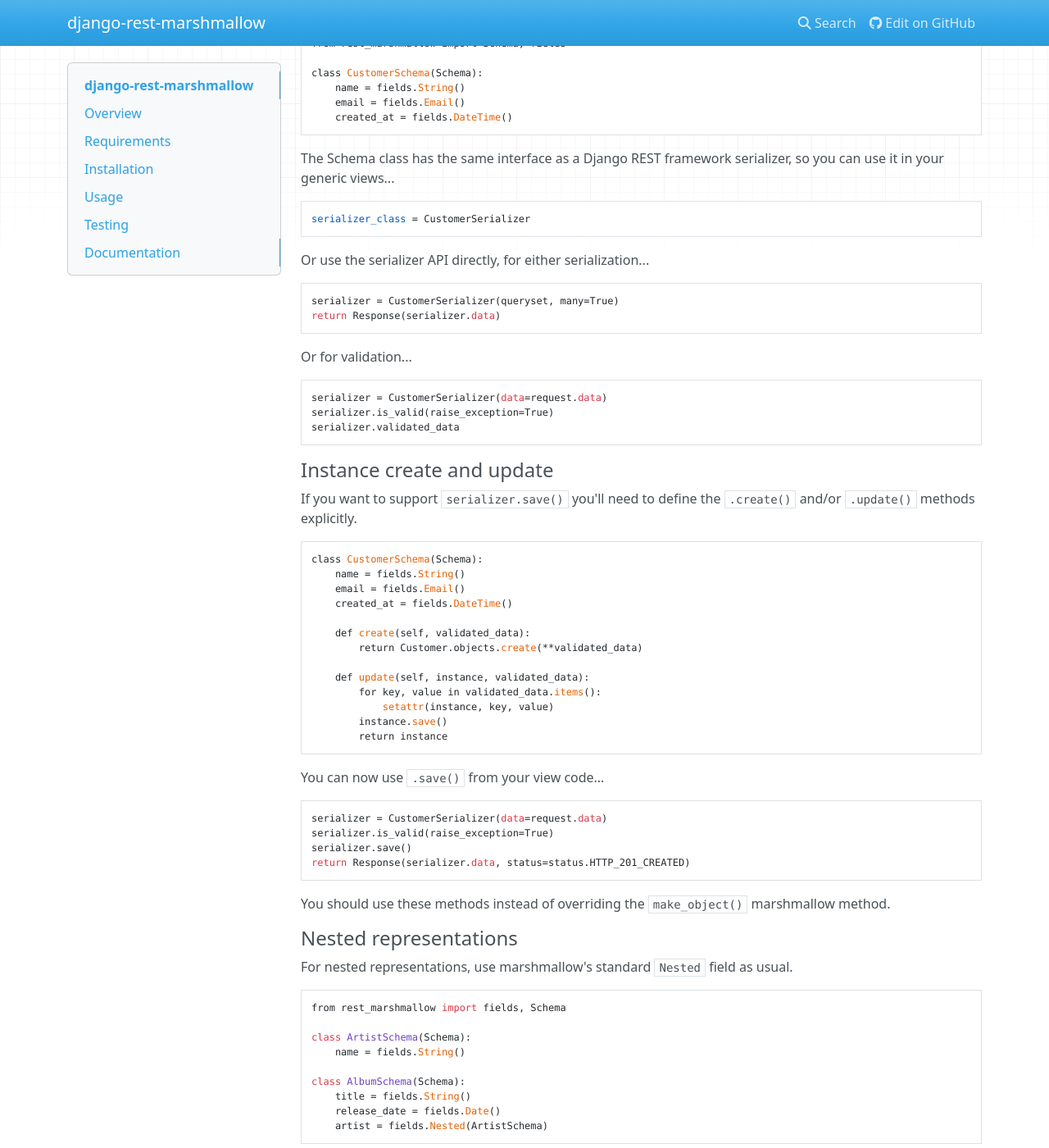
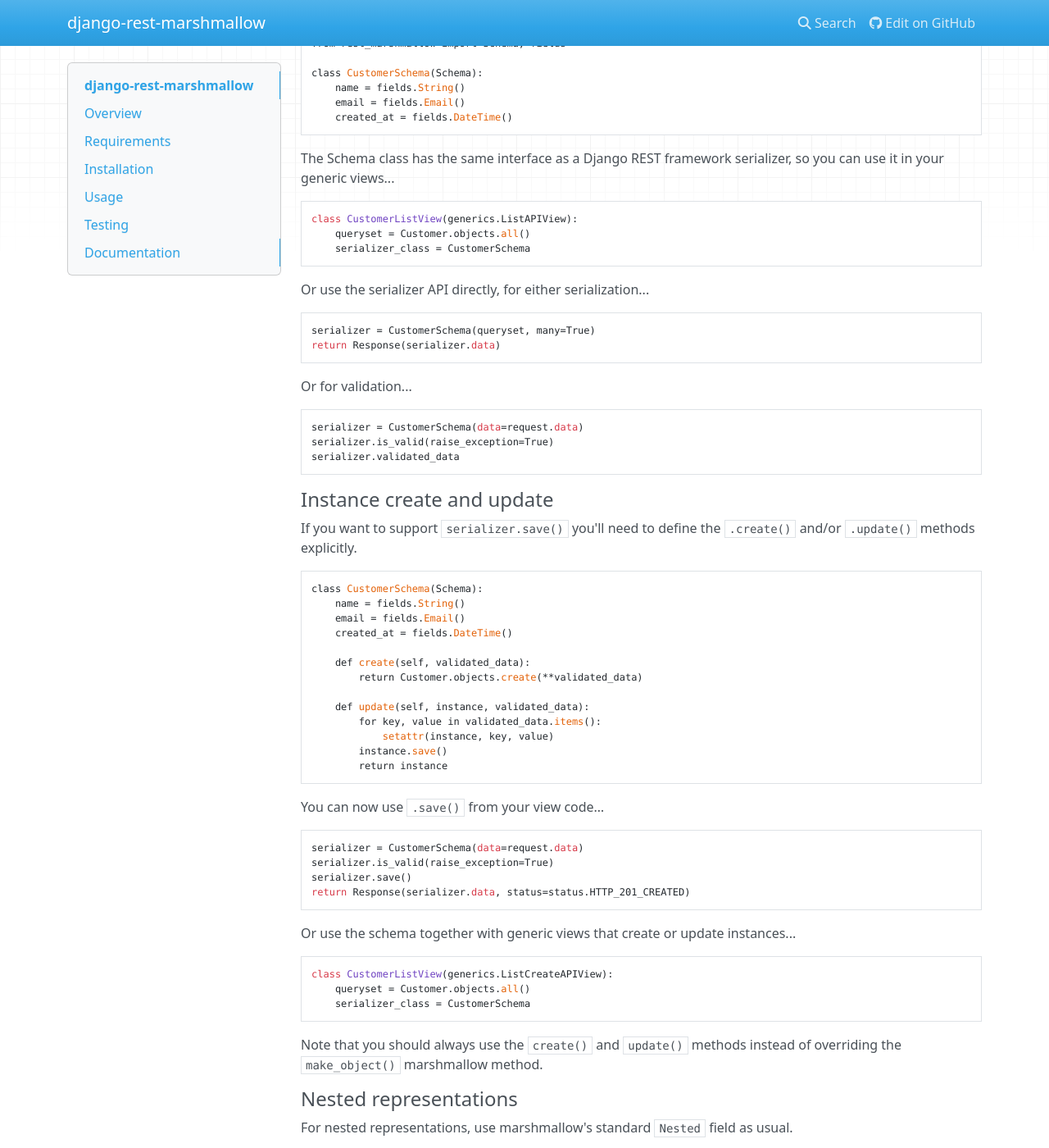
Before and after one commit to marshmallow-code/django-rest-marshmallow, an MkDocs documentation site: the page built from docs/index.md, in a window 1280 px wide and 1400 px high, scrolled down 792 px. Shown: the whole window at 82% size. Built offline with MkDocs 1.6.1, drawn with Linux system fonts in a browser that asks for light colours; nearby versions of some CDN libraries; some of the changed text lies outside the part shown.

Commit message:
Docs updates

```diff
--- a/docs/index.md
+++ b/docs/index.md
@@ -48,16 +48,18 @@
 
 The Schema class has the same interface as a Django REST framework serializer, so you can use it in your generic views...
 
-    serializer_class = CustomerSerializer
+    class CustomerListView(generics.ListAPIView):
+        queryset = Customer.objects.all()
+        serializer_class = CustomerSchema
 
 Or use the serializer API directly, for either serialization...
 
-    serializer = CustomerSerializer(queryset, many=True)
+    serializer = CustomerSchema(queryset, many=True)
     return Response(serializer.data)
 
 Or for validation...
 
-    serializer = CustomerSerializer(data=request.data)
+    serializer = CustomerSchema(data=request.data)
     serializer.is_valid(raise_exception=True)
     serializer.validated_data
 
@@ -81,12 +83,18 @@
 
 You can now use `.save()` from your view code…
 
-    serializer = CustomerSerializer(data=request.data)
+    serializer = CustomerSchema(data=request.data)
     serializer.is_valid(raise_exception=True)
     serializer.save()
     return Response(serializer.data, status=status.HTTP_201_CREATED)
 
-You should use these methods instead of overriding the `make_object()` marshmallow method.
+Or use the schema together with generic views that create or update instances...
+
+    class CustomerListView(generics.ListCreateAPIView):
+        queryset = Customer.objects.all()
+        serializer_class = CustomerSchema
+
+Note that you should always use the `create()` and `update()` methods instead of overriding the `make_object()` marshmallow method.
 
 #### Nested representations
 
@@ -106,7 +114,7 @@
 
 The marshmallow `only` and `exclude` arguments are also valid as serializer arguments:
 
-    serializer = CustomerSerializer(queryset, many=True, only=('name', 'email'))
+    serializer = CustomerSchema(queryset, many=True, only=('name', 'email'))
     return Response(serializer.data)
 
 ---
```
Also changed, not shown: README.md (+14 -6 lines).
